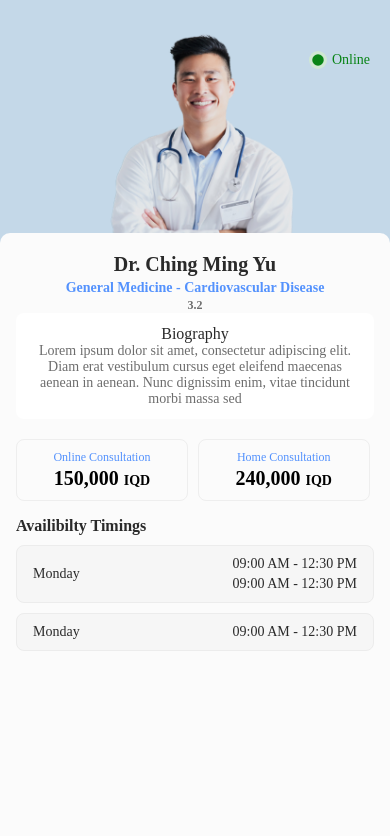
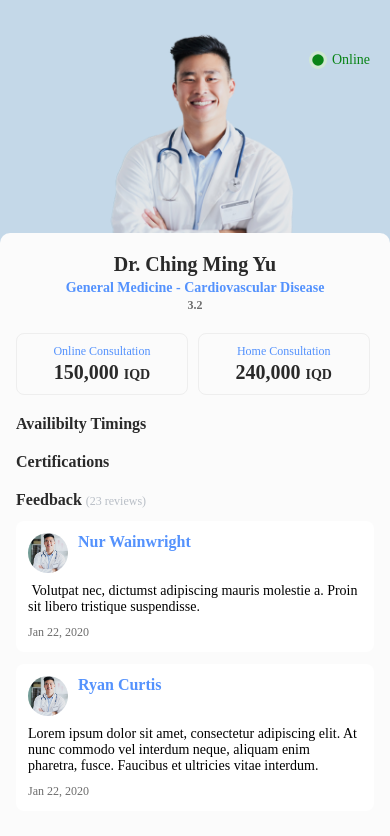
Before and after one commit to Aaslan01/MyDoctor, a React Native app: screen /DoctorDetails in a window 390 px wide. Shown: the top 836 px of the page. Built offline with nearby package versions, Linux system fonts and the light colour scheme.

Commit message:
Doctor Screen Done

```diff
--- a/components/PriceBoxes.tsx
+++ b/components/PriceBoxes.tsx
@@ -29,6 +29,7 @@ const PriceBoxes = () => {
             fontSize: 20,
             fontWeight: '700',
             marginTop: 2,
+            color: '#2A2A2A'
           }}>
           {price}{' '}
           <Text
--- a/package.json
+++ b/package.json
@@ -18,6 +18,7 @@
     "react-native": "0.72.4",
     "react-native-modal": "^13.0.1",
     "react-native-paper": "^5.10.1",
+    "react-native-ratings": "^8.1.0",
     "react-native-responsive-screen": "^1.4.2",
     "react-native-safe-area-context": "^4.7.1",
     "react-native-screens": "^3.24.0",
--- a/src/screens/DoctorDetails.tsx
+++ b/src/screens/DoctorDetails.tsx
@@ -1,4 +1,12 @@
-import {View, Text, ImageBackground, Image} from 'react-native';
+import {
+  View,
+  Text,
+  ImageBackground,
+  Image,
+  StyleSheet,
+  ScrollView,
+  Platform,
+} from 'react-native';
 import React from 'react';
 import StyleGuide from '../../constants/StyleGuide';
 import ColorStatus from '../assets/svgs/ColorStatus';
@@ -14,7 +22,11 @@ const DoctorDetails = () => {
           StyleGuide.p12,
           {borderRadius: 8},
         ]}>
-        <Text style={[StyleGuide.semiBold16, {color: StyleGuide.colors.text}]}>
+        <Text
+          style={[
+            StyleGuide.semiBold16,
+            {color: StyleGuide.colors.text, fontWeight: '700'},
+          ]}>
           Biography
         </Text>
         <Text
@@ -47,10 +59,12 @@ const DoctorDetails = () => {
         ]}>
         <Text style={[StyleGuide.regular14, {color: '#2A2A2A'}]}>Monday</Text>
         <View>
-          <Text style={[StyleGuide.regular14, StyleGuide.mv2, {color: '#2A2A2A'}]}>
+          <Text
+            style={[StyleGuide.regular14, StyleGuide.mv2, {color: '#2A2A2A'}]}>
             09:00 AM - 12:30 PM
           </Text>
-          <Text style={[StyleGuide.regular14, StyleGuide.mv2, {color: '#2A2A2A'}]}>
+          <Text
+            style={[StyleGuide.regular14, StyleGuide.mv2, {color: '#2A2A2A'}]}>
             09:00 AM - 12:30 PM
           </Text>
         </View>
@@ -75,16 +89,81 @@ const DoctorDetails = () => {
         ]}>
         <Text style={[StyleGuide.regular14, {color: '#2A2A2A'}]}>Monday</Text>
         <View>
-          <Text style={[StyleGuide.regular14, StyleGuide.mv2, {color: '#2A2A2A'}]}>
+          <Text
+            style={[StyleGuide.regular14, StyleGuide.mv2, {color: '#2A2A2A'}]}>
             09:00 AM - 12:30 PM
           </Text>
         </View>
       </View>
     );
   }
+  function Certificate() {
+    return (
+      <View
+        style={[StyleGuide.colorBackground, StyleGuide.p12, {borderRadius: 8}]}>
+        <Text
+          style={[
+            StyleGuide.semiBold14,
+            {color: StyleGuide.colors.text, fontWeight: '600', width: '70%'},
+          ]}>
+          Certified Patient Care Technician (CPCT)
+        </Text>
+        <Text
+          style={[
+            StyleGuide.semiBold16,
+            {fontWeight: '600', position: 'absolute', right: 12, top: 12},
+          ]}>
+          2020
+        </Text>
+        <Text
+          style={[StyleGuide.regular14, StyleGuide.mt10, {color: '#6D6D6D'}]}>
+          University of Basrah
+        </Text>
+      </View>
+    );
+  }
+  function Feedbacks(name: string, comment: string) {
+    return (
+      <View
+        style={[
+          StyleGuide.colorBackground,
+          StyleGuide.p12,
+          StyleGuide.mt12,
+          {borderRadius: 8},
+        ]}>
+        <View style={StyleGuide.fdr}>
+          <Image
+            style={{
+              height: 40,
+              width: 40,
+              resizeMode: 'contain',
+              borderRadius: 20,
+            }}
+            source={require('../assets/images/Doctor.png')}
+          />
+          <View style={StyleGuide.ph10}>
+            <Text style={[StyleGuide.semiBold16, {fontWeight: '600'}]}>
+              {name}
+            </Text>
+          </View>
+        </View>
+        <Text style={[StyleGuide.regular14, StyleGuide.mt10, {color: '#000'}]}>
+          {comment}
+        </Text>
+        <Text
+          style={[StyleGuide.regular12, StyleGuide.mt10, {color: '#6D6D6D'}]}>
+          Jan 22, 2020
+        </Text>
+      </View>
+    );
+  }
 
   return (
-    <View style={[StyleGuide.flex1, StyleGuide.mainBackground]}>
+    <ScrollView
+      contentContainerStyle={{flex: 1}}
+      scrollEnabled
+      showsVerticalScrollIndicator={false}
+      style={[StyleGuide.mainBackground, StyleGuide.flex1]}>
       <View
         style={[
           StyleGuide.center,
@@ -96,7 +175,6 @@ const DoctorDetails = () => {
         ]}>
         <Image
           style={{
-            flex: 1,
             height: 220,
             width: 220,
             position: 'absolute', //Here is the trick
@@ -110,7 +188,7 @@ const DoctorDetails = () => {
             StyleGuide.fdrac,
             {
               position: 'absolute',
-              top: '20%',
+              top: Platform.OS == "android" ? '8%' : '20%',
               right: 20,
             },
           ]}>
@@ -125,7 +203,6 @@ const DoctorDetails = () => {
         style={[
           StyleGuide.ph16,
           {
-            flex: 1,
             backgroundColor: '#FBFBFB',
             borderTopLeftRadius: 10,
             borderTopRightRadius: 10,
@@ -164,24 +241,50 @@ const DoctorDetails = () => {
             3.2
           </Text>
         </View>
+
         {/* Biography */}
-        {BioInfo()}
+        {/* {BioInfo()} */}
         <PriceBoxes />
         {/* Availibilty Timings */}
-
-        <Text
-          style={[
-            StyleGuide.semiBold16,
-            StyleGuide.mt16,
-            {color: StyleGuide.colors.text, fontWeight: '600', fontSize: 16},
-          ]}>
-          Availibilty Timings
+        <Text style={styles.headings}>Availibilty Timings</Text>
+        {/* {TimeInfo()}
+        {TimeInfoTwo()} */}
+        {/* Certificate */}
+        <Text style={styles.headings}>Certifications</Text>
+        {/* {Certificate()} */}
+        {/* Feedback */}
+        <Text style={styles.headings}>
+          Feedback{' '}
+          <Text
+            style={{
+              fontSize: 12,
+              color: '#B8BEC6',
+              fontWeight: '500',
+            }}>
+            (23 reviews)
+          </Text>
         </Text>
-        {TimeInfo()}
-        {TimeInfoTwo()}
+        {Feedbacks(
+          'Nur Wainwright',
+          ' Volutpat nec, dictumst adipiscing mauris molestie a. Proin sit libero tristique suspendisse.',
+        )}
+        {Feedbacks(
+          'Ryan Curtis',
+          'Lorem ipsum dolor sit amet, consectetur adipiscing elit. At nunc commodo vel interdum neque, aliquam enim pharetra, fusce. Faucibus et ultricies vitae interdum.',
+        )}
       </View>
-    </View>
+    </ScrollView>
   );
 };
 
+const styles = StyleSheet.create({
+  headings: {
+    fontWeight: '600',
+    fontSize: 16,
+    fontFamily: 'Urbanist-SemiBold',
+    color: '#2A2A2A',
+    marginTop: 20,
+  },
+});
+
 export default DoctorDetails;
```
Also changed, not shown: 1 other file (tests, documents, lock files or other folders).
